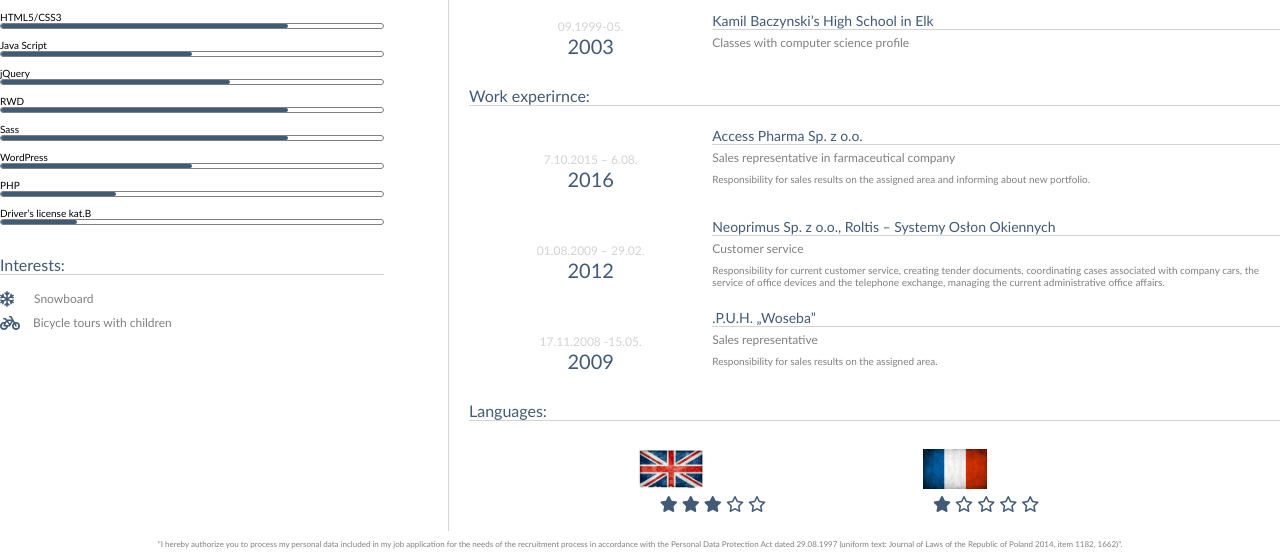
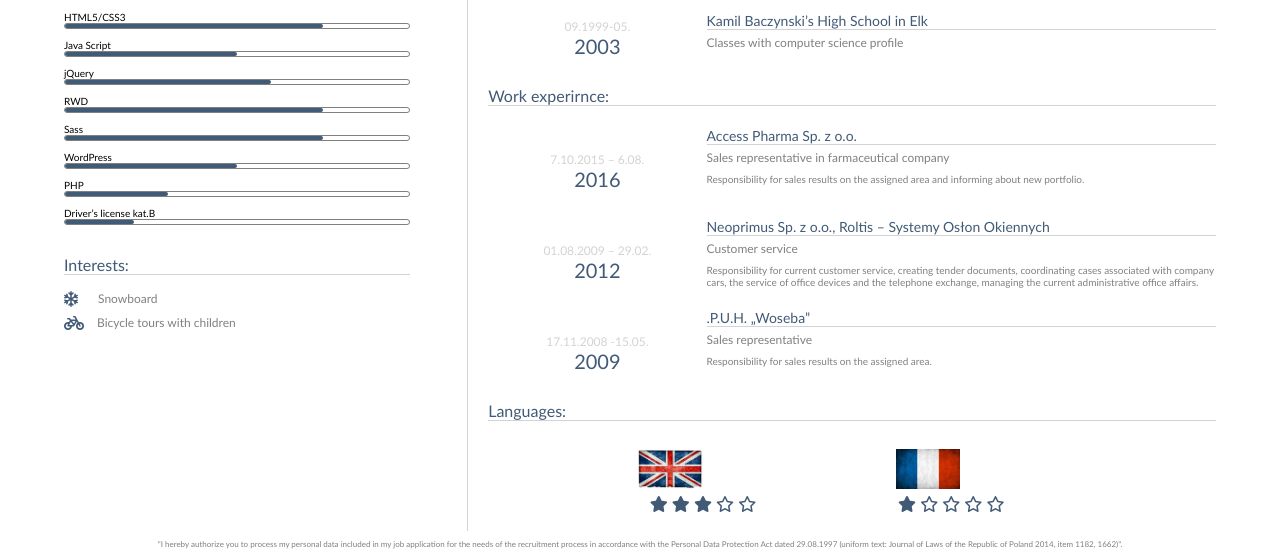
Before and after one commit to kmarkon/CV, a website: page index1.html in a window 1280 px wide. Shown: the part 377-934 px from the top of the page. Drawn offline with Linux system fonts and the light colour scheme.

Commit message:
ain-container

```diff
--- a/scss/_basic.scss
+++ b/scss/_basic.scss
@@ -14,7 +14,7 @@
 }
 
 #main_container {
-  width: 100%;
+  width: 90%;
   height: auto;
   margin: 0 auto;
 }
```
Also changed, not shown: index.html (+1 -2 lines), css/style.css.
